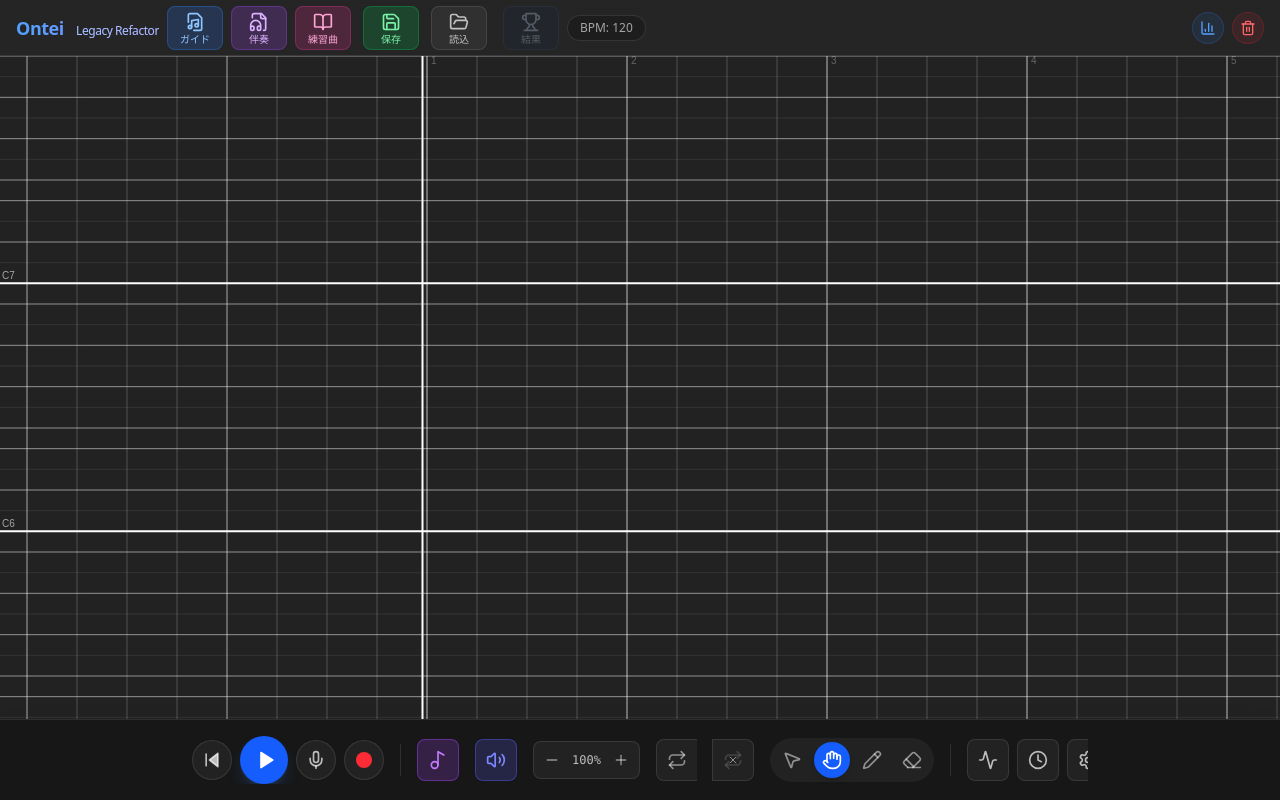
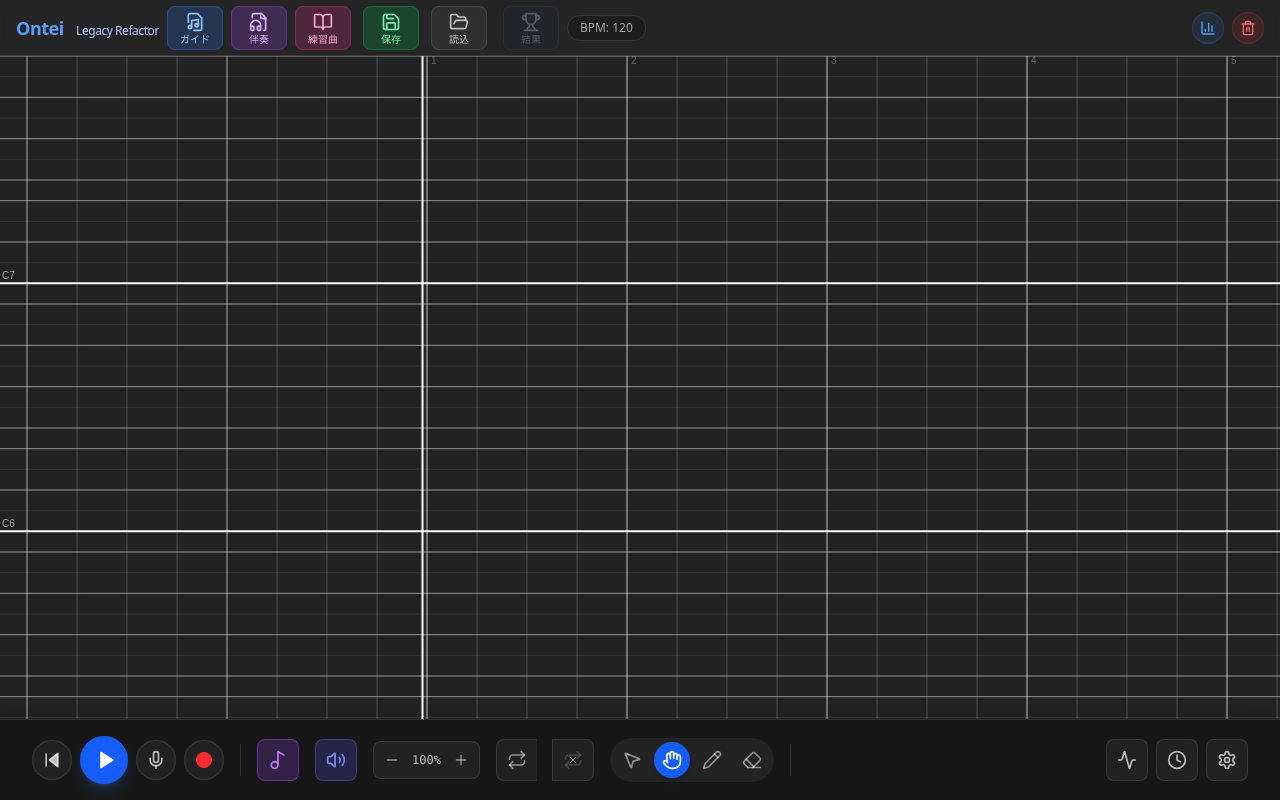
Before and after one commit to morisoba-03/ontei, a React (Vite) app: page / in a window 1280 px wide. Built offline with nearby package versions, Linux system fonts and the light colour scheme; no server answers.

Commit message:
Fix control panel overflow and add version constant

```diff
--- a/src/components/Controls.tsx
+++ b/src/components/Controls.tsx
@@ -112,7 +112,7 @@ export function Controls({ onOpenSettings, onOpenPractice, onOpenHistory, onReco
             className="fixed bottom-0 left-0 right-0 bg-neutral-900 border-t border-white/10 p-4 z-50 shadow-2xl"
             style={{ paddingBottom: 'max(1rem, env(safe-area-inset-bottom))' }}
         >
-            <div className="max-w-4xl mx-auto flex items-center justify-between gap-4 overflow-x-auto no-scrollbar">
+            <div className="w-full flex items-center justify-between gap-4 px-4 overflow-x-auto xl:overflow-visible no-scrollbar">
 
                 {/* Left: Playback & Recording */}
                 <div className="flex items-center gap-2 shrink-0">
--- a/src/components/SettingsPanel.tsx
+++ b/src/components/SettingsPanel.tsx
@@ -1,4 +1,5 @@
 import { X, HelpCircle } from 'lucide-react';
+import { APP_VERSION } from '../constants';
 import { audioEngine } from '../lib/AudioEngine';
 import { useState, useEffect } from 'react';
 import { HelpModal } from './HelpModal';
@@ -23,7 +24,7 @@ export function SettingsPanel({ onClose }: { onClose: () => void }) {
                     <h3 className="font-bold flex items-center gap-2">
                         <span className="w-2 h-6 bg-blue-500 rounded-full" />
                         <span>設定</span>
-                        <span className="text-xs font-normal text-white/30 bg-white/10 px-1.5 py-0.5 rounded ml-2">v1.2.0</span>
+                        <span className="text-xs font-normal text-white/30 bg-white/10 px-1.5 py-0.5 rounded ml-2">{APP_VERSION}</span>
                     </h3>
                     <div className="flex items-center gap-1">
                         <button
--- /dev/null
+++ b/src/constants.ts
@@ -0,0 +1 @@
+export const APP_VERSION = "v1.3.1-20260207";
```
